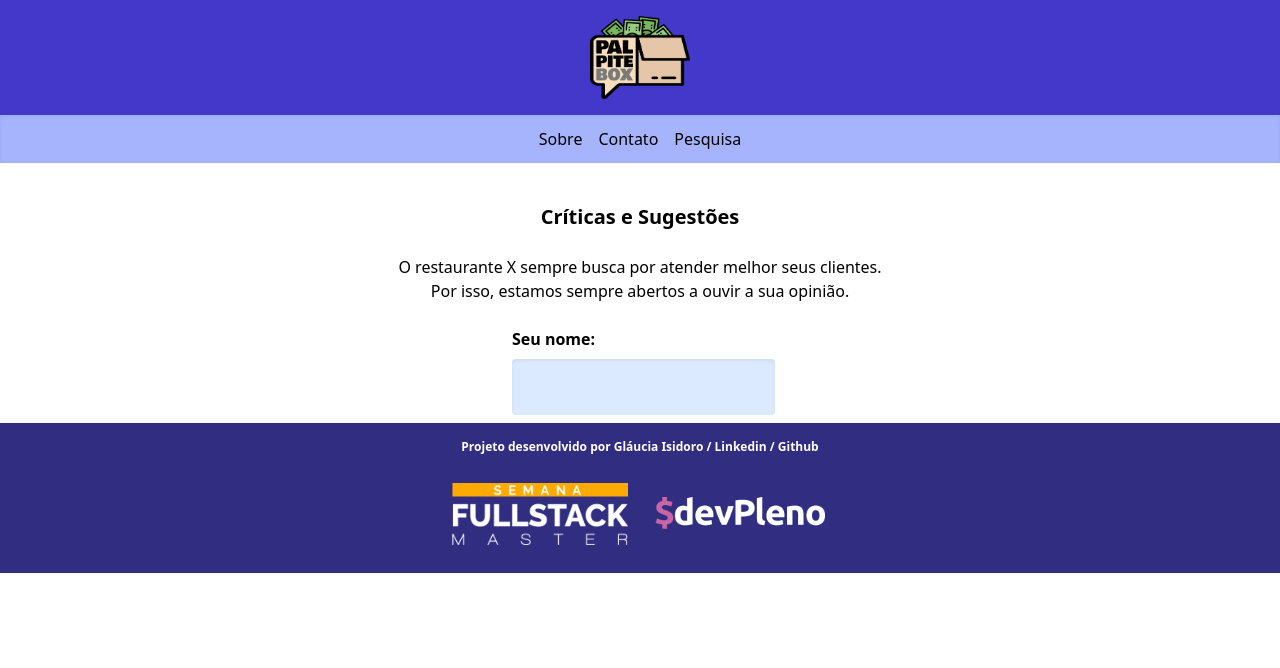
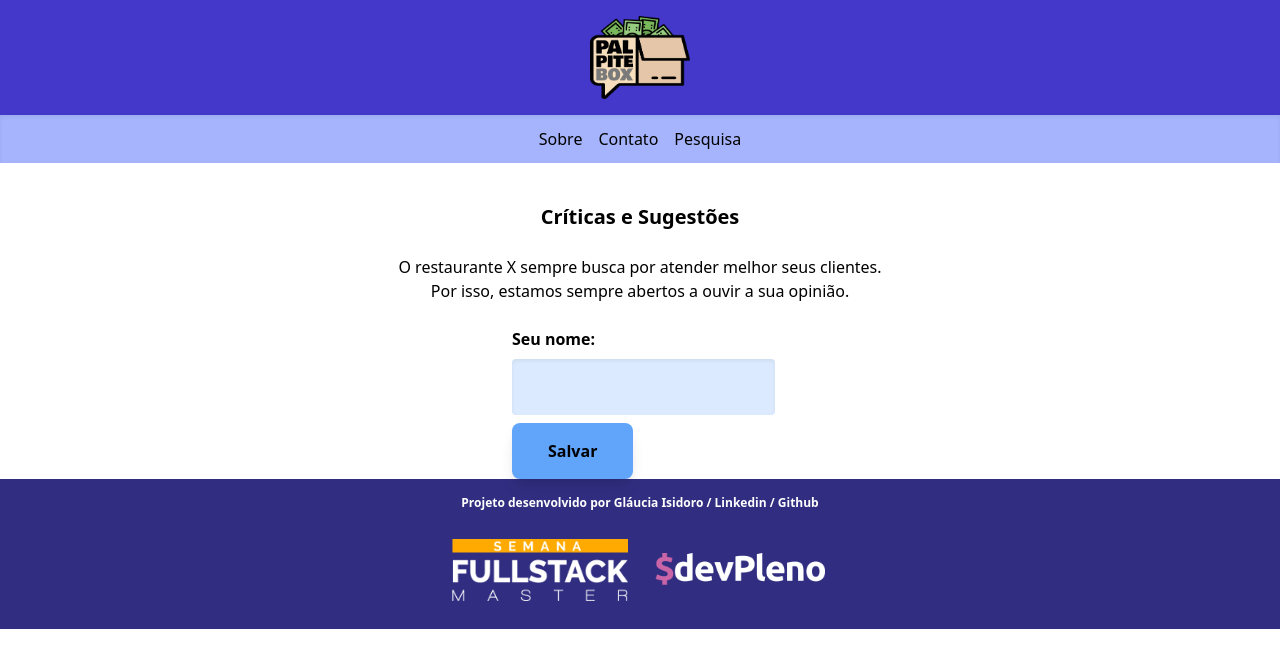
Before and after one commit to glau-isidoro/palpitebox, a Next.js app: page /survey in a window 1280 px wide. Shown: the top 668 px of the page. Built offline with nearby package versions, Linux system fonts and the light colour scheme.

Commit message:
wip button save

```diff
--- /dev/null
+++ b/pages/api/save.js
@@ -0,0 +1,7 @@
+export default async (req, res) => {
+  console.log(JSON.parse(req.body))
+  res.end(JSON.stringify({
+    showCoupon: true,
+    message: 'Stare at wall turn and meow stare at wall some more meow again'
+  }))
+}
--- a/pages/survey.js
+++ b/pages/survey.js
@@ -2,6 +2,24 @@ import react from 'react'
 import Link from 'next/link'
 
 const Survey = () => {
+  const save = async () => {
+    const form = {
+      name: 'joana',
+      email: 'joana@email',
+      whatsapp: '1100000'
+    }
+    try {
+      const response = await fetch('/api/save', {
+        method: 'POST',
+        body: JSON.stringify(form)
+      })
+      const data = await response.json
+      console.log(data)
+    } catch (err) {
+      console.log(err)
+    }
+
+  }
   return (
     <div className='pt-10'>
       <h1 className='text-center font-bold text-xl'>Críticas e Sugestões</h1>
@@ -12,6 +30,7 @@ const Survey = () => {
       <div className='w-1/5 mx-auto'>
         <label className='font-bold'>Seu nome:</label>
         <input type='text' className='bg-blue-100 p-4 block shadow-inner my-2 rounded' />
+        <button onClick={save} className='bg-blue-400 px-9 py-4 font-bold rounded-lg shadow-lg hover:shadow'>Salvar</button>
       </div>
     </div>
   )
```
